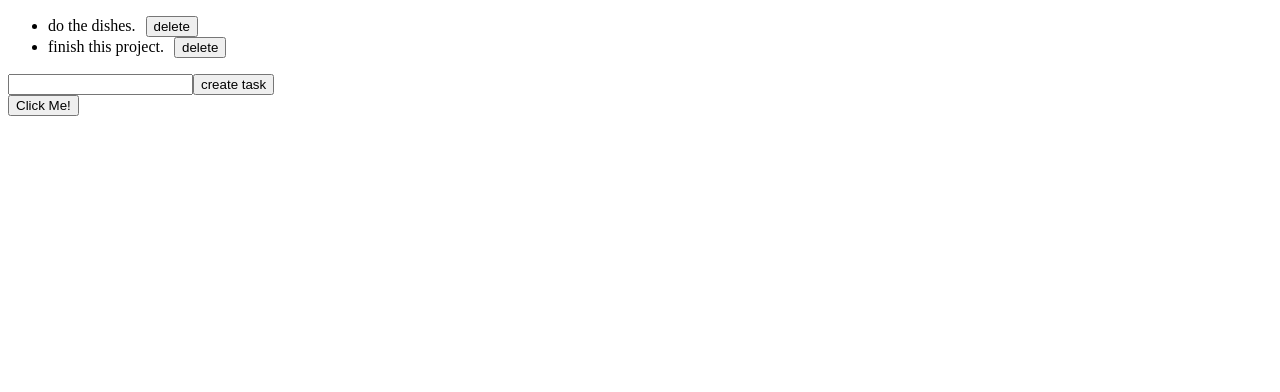
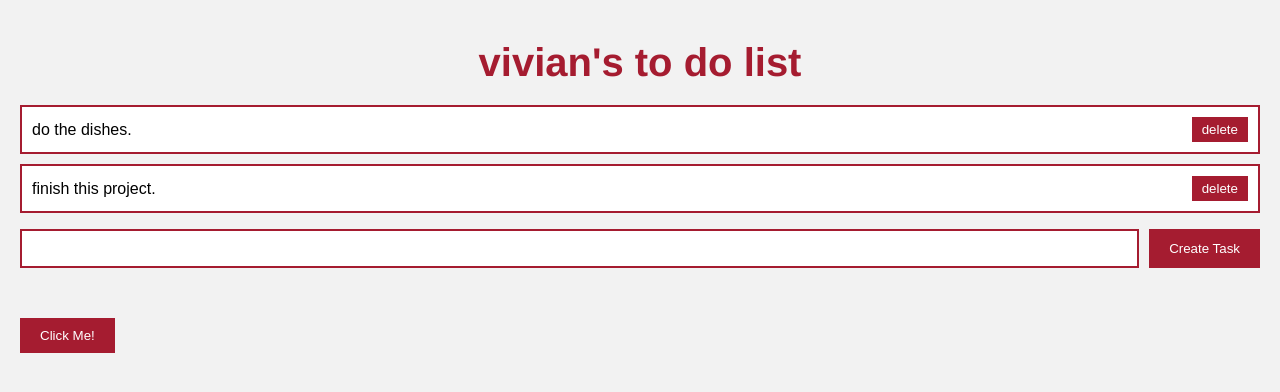
Before and after one commit to vivianhui5/crimtechS24deliverable, a React (Vite) app in the folder OneDrive/Desktop/project-vite/: page / in a window 1280 px wide. Shown: the top 392 px of the page. Built offline with nearby package versions, Linux system fonts and the light colour scheme.

Commit message:
added css

```diff
--- a/OneDrive/Desktop/project-vite/src/App.tsx
+++ b/OneDrive/Desktop/project-vite/src/App.tsx
@@ -1,6 +1,8 @@
 import { useState } from "react";
 import Modal from "./components/Modal";
 import ToDo from "./ToDo";
+import './index.css';
+
 
 function App() {
   const [todos, setTodos] = useState(['do the dishes.', 'finish this project.']);
@@ -29,6 +31,7 @@ function App() {
 
   return (
     <>
+      <h1> vivian's to do list </h1>
       {/* maps all todos to a ToDo component and displays */}
       <ul>
         {todos.map((todo, index) => (
@@ -39,7 +42,7 @@ function App() {
       {/* form for adding new todos */}
       <form onSubmit={handleSubmit} style={{marginTop: '10px'}}>
         <input value={inputText} onChange={handleInputChange} />
-        <button type="submit">create task</button>
+        <button type="submit">Create Task</button>
       </form>
       <Modal />
     </>
--- a/OneDrive/Desktop/project-vite/src/ToDo.tsx
+++ b/OneDrive/Desktop/project-vite/src/ToDo.tsx
@@ -2,9 +2,9 @@
 // takes 2 props, text = what text to display and onDelete = reference to function for deleting specific key
 export default function ToDo({text,onDelete,}: {text: string; onDelete: () => void;}) {
     return (
-      <li>
+      <li className = "todo-item">
         {text}
-        <button onClick={onDelete} style={{ marginLeft: '10px' }}>delete</button>
+        <button onClick={onDelete} className = "delete-btn" style={{ marginLeft: '10px' }}>delete</button>
       </li>
     );
   }
--- a/OneDrive/Desktop/project-vite/src/components/Modal.tsx
+++ b/OneDrive/Desktop/project-vite/src/components/Modal.tsx
@@ -12,7 +12,7 @@ export default function Modal() {
 
   // render the button if isOpen is false, else render the modal
   return !isOpen ? (
-    <button onClick={toggleModal}>Click Me!</button>
+    <button onClick={toggleModal} style={{ marginTop: '50px' }}>Click Me!</button>
   ) : createPortal(
     <div style={{ // css styling
       position: 'fixed',
--- a/OneDrive/Desktop/project-vite/src/index.css
+++ b/OneDrive/Desktop/project-vite/src/index.css
@@ -0,0 +1,117 @@
+/* with help of chatGPT */
+
+body {
+    font-family: 'Arial', sans-serif;
+    background-color: #F2F2F2;
+    color: #000;
+    margin: 0;
+    padding: 20px;
+  }
+
+  h1 {
+    color: #A51C30;
+    font-family: 'Helvetica Neue', Helvetica, Arial, sans-serif;
+    text-align: center;
+    font-weight: 700;
+    margin-top: 20px;
+    margin-bottom: 20px;
+    font-size: 2.5rem;
+  }
+
+  .header {
+    color: #A51C30;
+    font-size: 24px;
+    text-align: center;
+    margin-bottom: 20px;
+  }
+
+  /* ToDo list styling */
+  ul {
+    list-style-type: none;
+    padding: 0;
+  }
+
+  .todo-item {
+    background-color: #FFFFFF;
+    border: 2px solid #A51C30;
+    margin: 10px 0;
+    padding: 10px;
+    display: flex;
+    justify-content: space-between;
+    align-items: center;
+  }
+
+  .todo-text {
+    color: #000;
+  }
+
+  .delete-btn {
+    background-color: #A51C30;
+    color: #FFFFFF;
+    border: none;
+    padding: 5px 10px;
+    cursor: pointer;
+  }
+
+  form {
+    display: flex;
+    gap: 10px;
+    margin-top: 20px;
+  }
+
+  input {
+    flex-grow: 1;
+    padding: 10px;
+    border: 2px solid #A51C30;
+  }
+
+  button {
+    background-color: #A51C30;
+    color: #FFFFFF;
+    border: none;
+    padding: 10px 20px;
+    cursor: pointer;
+  }
+
+  .modal {
+    background-color: #fff;
+    padding: 20px;
+    border: 2px solid #A51C30; /* Crimson */
+    position: absolute;
+    top: 50%;
+    left: 50%;
+    transform: translate(-50%, -50%);
+  }
+
+
+  button:hover,
+  .delete-btn:hover {
+    background-color: #86001C;
+  }
+
+  .todo-item {
+    background-color: #FFFFFF;
+    border-bottom: 1px solid #E0E0E0;
+    padding: 10px;
+    display: flex;
+    align-items: center;
+    justify-content: space-between;
+  }
+
+  .todo-item button {
+    background-color: #A51C30;
+    color: #FFFFFF;
+    border: none;
+    padding: 5px 10px;
+    cursor: pointer;
+    transition: background-color 0.3s ease;
+  }
+
+  .todo-item {
+    background-color: #FFFFFF;
+    border-bottom: 2px solid #A51C30;
+    padding: 10px;
+    display: flex;
+    align-items: center;
+    justify-content: space-between;
+  }
```
